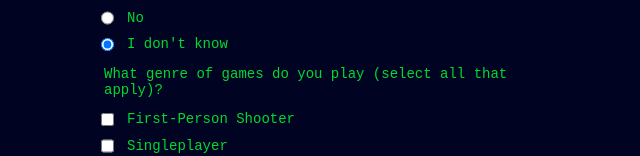
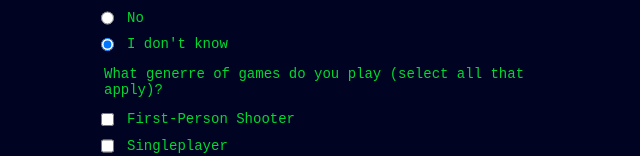
Before and after one commit to N3STL0RD/CertProject1, a plain HTML site: page index.html in a window 1280 px wide. Shown: the part 605-761 px from the top of the page, without its empty margins (326-966 px from the left). Drawn offline with Linux system fonts and the light colour scheme.

Commit message:
Checking something

```diff
--- a/index.html
+++ b/index.html
@@ -37,7 +37,7 @@
           <label for="unsure" id="unsure" class="inline"><input id="unsure" name="y/n" type="radio" class="inline" value="13" checked>I don't know</label>
       </fieldset>
       <fieldset>
-        <legend>What genre of games do you play (select all that apply)?</legend>
+        <legend>What generre of games do you play (select all that apply)?</legend>
         <label for="FPS" id="FPS" class="inline"><input type="checkbox" id="FPS" name="genres" class="inline" value="fps">First-Person Shooter</label>
         <label for="Singleplayer" id="Singleplayer" class="inline"><input type="checkbox" id="Singleplayer" name="genres" class="inline" value="single">Singleplayer</label>
         <label for="RPG" id="RPG" class="inline"><input type="checkbox" id="RPG" name="genres" class="inline" value="rpg">RPG</label>
```
